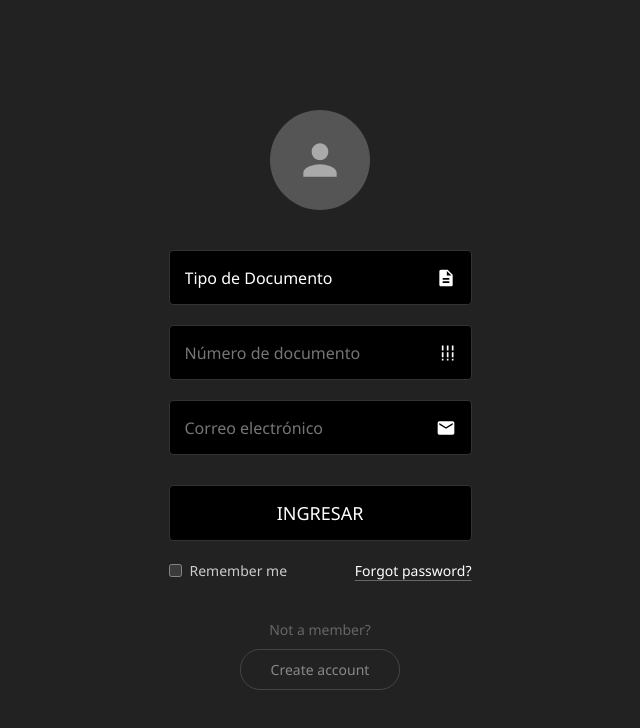
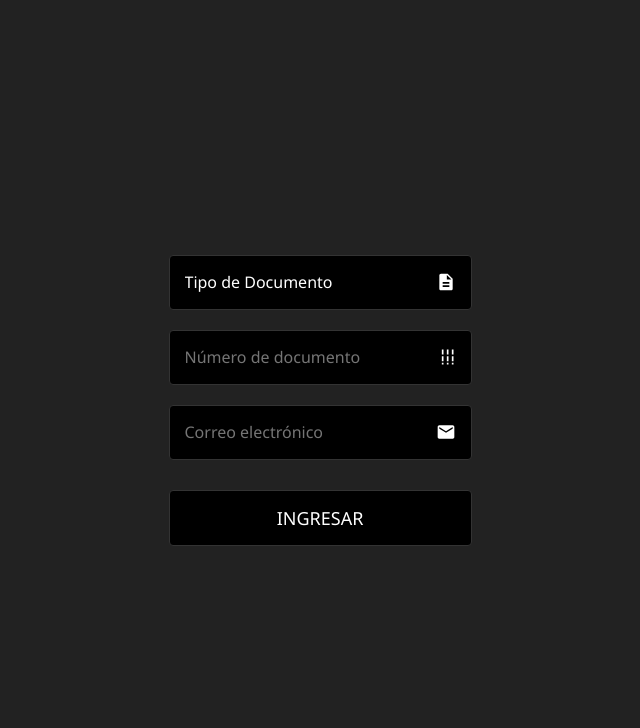
Before and after one commit to Yohann0011/testinngAuto, a React (Vite) app: page / in a window 1280 px wide. Shown: the top 728 px of the page, without its empty margins (320-960 px from the left). Built offline with nearby package versions, Linux system fonts and the light colour scheme.

Commit message:
Update LoginForm.jsx

```diff
--- a/src/components/LoginForm.jsx
+++ b/src/components/LoginForm.jsx
@@ -24,12 +24,6 @@ const LoginForm = () => {
 
   return (
     <div className="login-container">
-      {/* Icono de Usuario (SVG) */}
-      <div className="profile-icon">
-        <svg viewBox="0 0 24 24">
-          <path d="M12 12c2.21 0 4-1.79 4-4s-1.79-4-4-4-4 1.79-4 4 1.79 4 4 4zm0 2c-2.67 0-8 1.34-8 4v2h16v-2c0-2.66-5.33-4-8-4z"/>
-        </svg>
-      </div>
 
       <form onSubmit={handleSubmit}>
 
@@ -88,21 +82,6 @@ const LoginForm = () => {
         {/* Botón Ingresar */}
         <button type="submit" className="btn-signin">INGRESAR</button>
 
-        {/* Opciones extra */}
-        <div className="options">
-          <label>
-            <input type="checkbox" /> Remember me
-          </label>
-          <a href="#" className="forgot-pass">Forgot password?</a>
-        </div>
-
-        {/* Footer */}
-        <div className="footer">
-          Not a member?
-          <br />
-          <a href="#" className="btn-create">Create account</a>
-        </div>
-
       </form>
     </div>
   );
```
